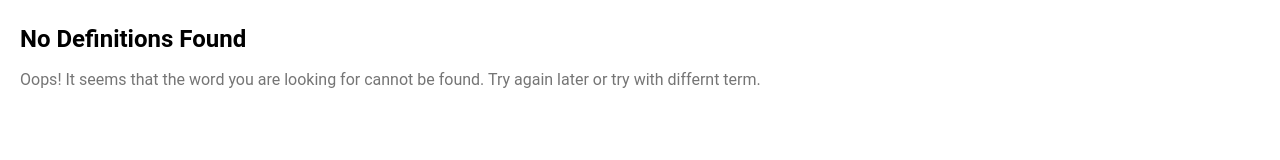
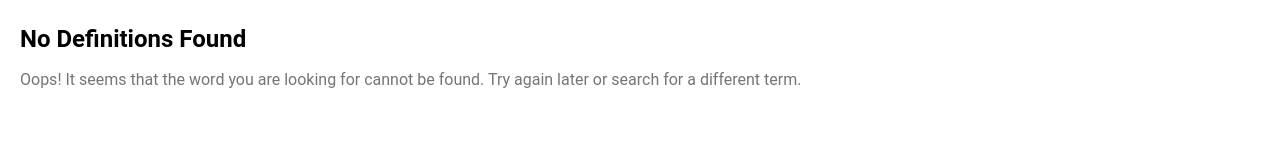
Before and after one commit to anettgor/Dictionary-App-React, a React (Create React App) app: page / in a window 1280 px wide. Shown: the part 136-296 px from the top of the page. Built offline with nearby package versions, Linux system fonts and the light colour scheme; no server answers.

Commit message:
typo fix

```diff
--- a/src/components/NotFound/NotFound.jsx
+++ b/src/components/NotFound/NotFound.jsx
@@ -7,7 +7,7 @@ function NotFound() {
       <h2>No Definitions Found</h2>
       <p className={css.text}>
         Oops! It seems that the word you are looking for cannot be found. Try
-        again later or try with differnt term.
+        again later or search for a different term.
       </p>
     </>
   );
```
